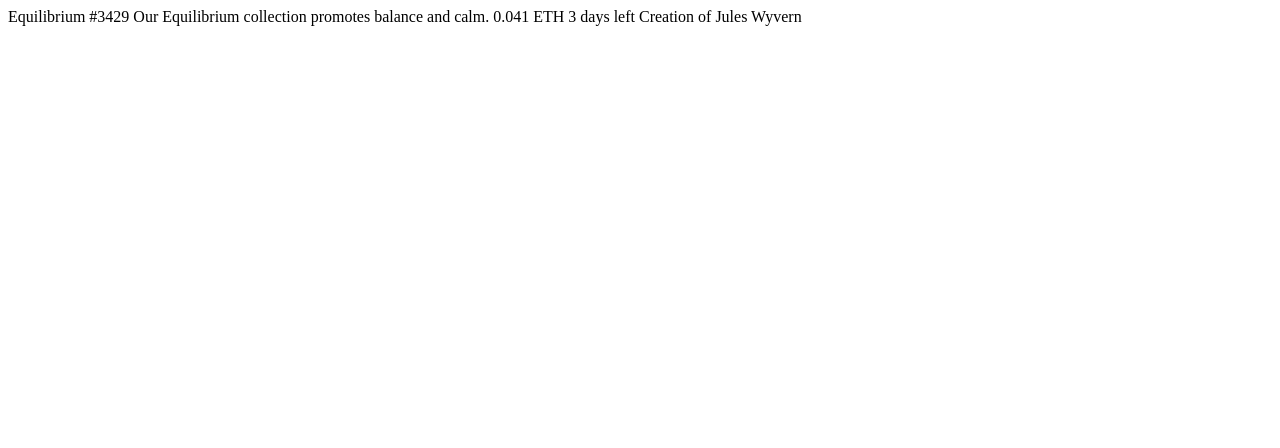
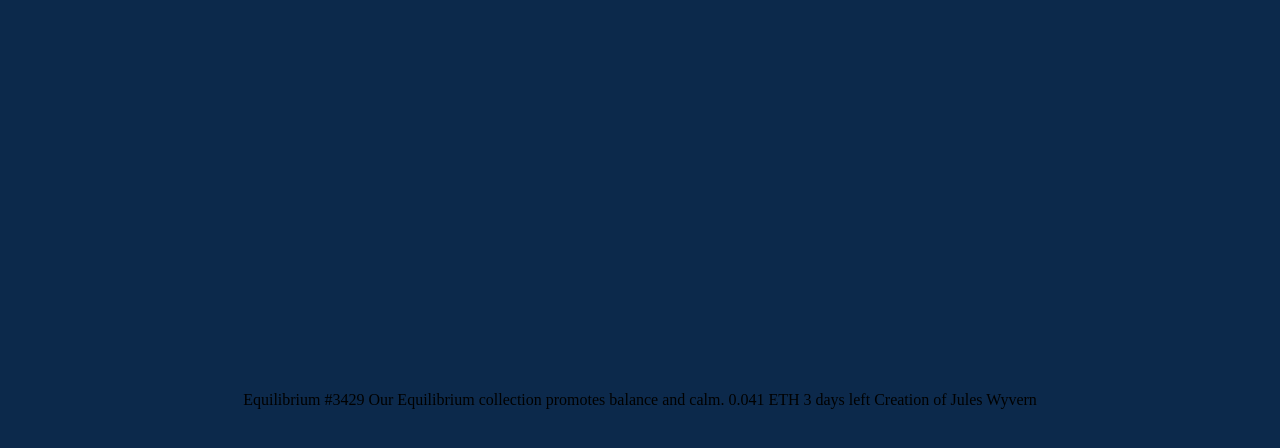
Before and after one commit to Yonninout/nft-preview-holder, a website: page index.html in a window 1280 px wide. Drawn offline with Linux system fonts and the light colour scheme.

Commit message:
feat: add scss support

```diff
--- a/index.html
+++ b/index.html
@@ -5,7 +5,7 @@
   <meta name="viewport" content="width=device-width, initial-scale=1.0"> <!-- displays site properly based on user's device -->
 
   <link rel="icon" type="image/png" sizes="32x32" href="./images/favicon-32x32.png">
-
+  <link rel="stylesheet" type="text/css" href="./scss/build.css">
   <title>Frontend Mentor | NFT preview card component</title>
 
 
--- /dev/null
+++ b/scss/style.scss
@@ -0,0 +1,17 @@
+$dark-blue: hsl(212, 73%, 17%);
+$pure-white: hsl(0, 0%, 100%);
+$light-grey: hsl(212, 15%, 60%);
+
+html {
+  height: 100%;
+}
+
+body {
+  margin: 0;
+  min-height: 100%;
+  display: flex;
+  flex-direction: column;
+  align-items: center;
+  justify-content: center;
+  background-color: $dark-blue;
+}
```
Also changed, not shown: package.json (added, +24 -0 lines), scss/build.css (added), 2 other files.
